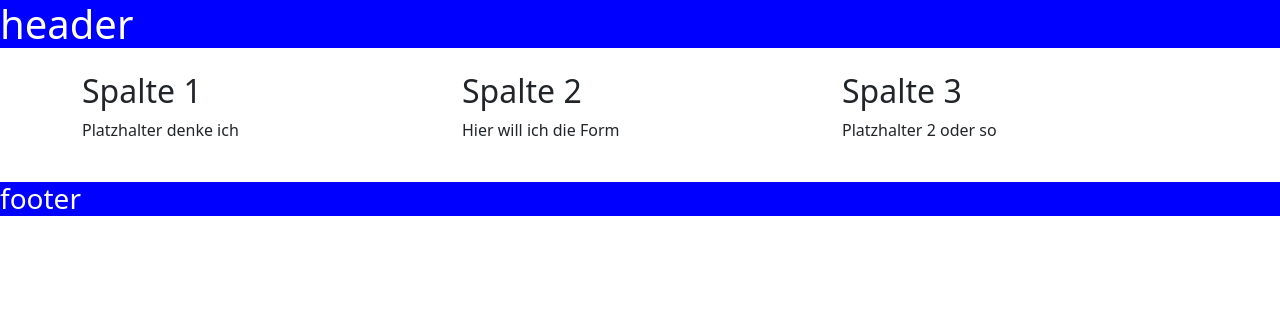
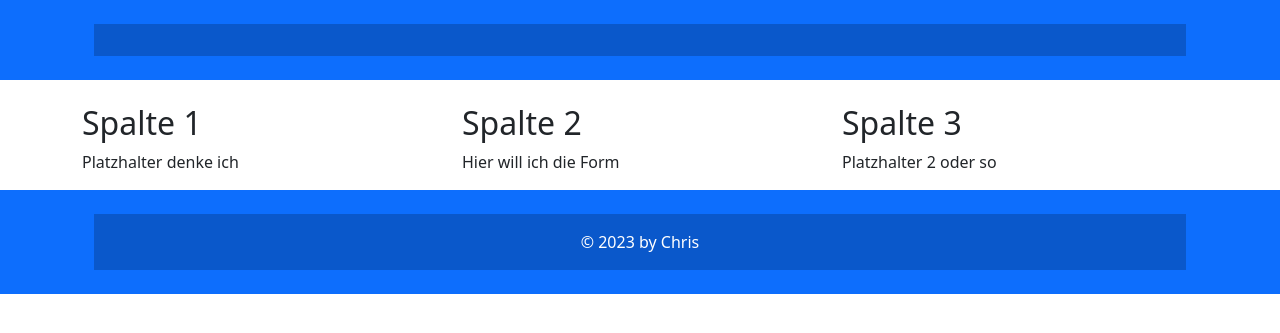
Before and after one commit to gabrielribery/php_validation, a PHP site: page / in a window 1280 px wide. Shown: the top 333 px of the page. Run offline with PHP 8.4, Linux system fonts and the light colour scheme.

Commit message:
header und footer geändert da chris am anfang nicht gesagt hat das wir seinen nehmen müssen und er erst jetzt den code dafür in dc gepostet hat

```diff
--- a/index.php
+++ b/index.php
@@ -7,9 +7,23 @@
   <link rel="stylesheet" href="https://cdn.jsdelivr.net/npm/bootstrap@5.0.0/dist/css/bootstrap.min.css">
 </head>
 <body>
-  <header style="background-color: blue; color: white;">
-    <h1>header</h1>
-  </header>
+<header class="bg-primary text-white text-center text-lg-start">
+    <div class="container p-4">
+        <div class="text-center p-3" style="background-color: rgba(0, 0, 0, 0.2)">
+            <?php
+                /*
+                    Setze die variable 'people' and gib den
+                    Wert davon mit Hilfe von echo aus (String
+                    Template mit dem Ersten Wort 'Hello').
+                */
+
+
+                // Aufforderung
+
+            ?>
+        </div>
+    </div>
+</header>
 
   <div class="container mt-4">
     <div class="row">
@@ -28,9 +42,13 @@
     </div>
   </div>
 
-  <footer style="background-color: blue; color: white;" class="mt-4">
-    <h3>footer</h3>
-  </footer>
+  <footer class="bg-primary text-white text-center text-lg-start">
+    <div class="container p-4">
+        <div class="text-center p-3" style="background-color: rgba(0, 0, 0, 0.2)">
+            © 2023 by Chris
+        </div>
+    </div>
+</footer>
   <script src="https://cdn.jsdelivr.net/npm/bootstrap@5.0.0/dist/js/bootstrap.min.js"></script>
 </body>
 </html>
```
Also changed, not shown: result.php (+24 -6 lines).
